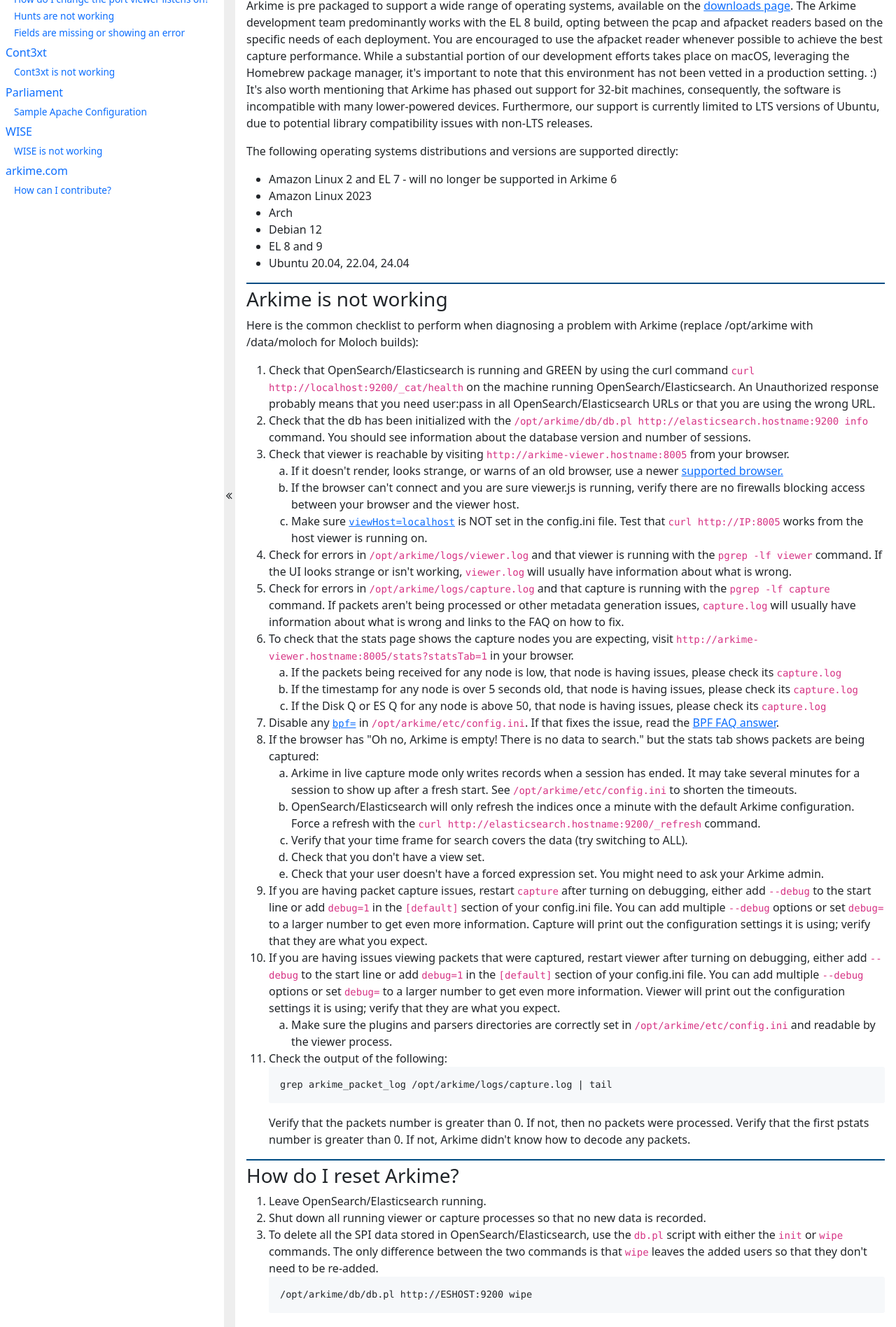
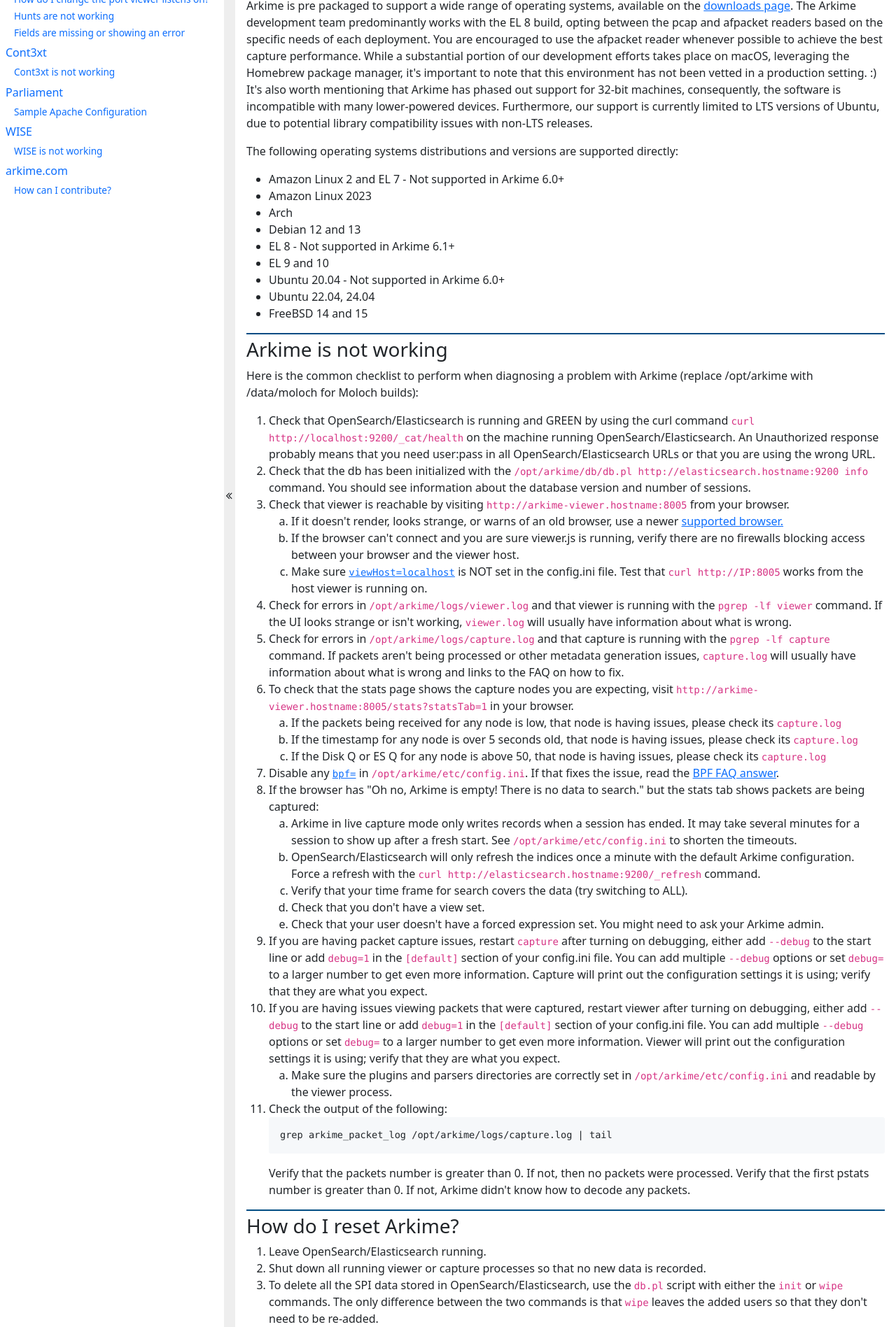
Before and after one commit to arkime/arkimeweb, a Jekyll site: the page built from faq.html, in a window 1280 px wide. Shown: the part 1828-3725 px from the top of the page at 70% size. Built offline with Jekyll 4.4.1, drawn with Linux system fonts in a browser that asks for light colours; some of the changed text lies outside the part shown.

Commit message:
update OS info

```diff
--- a/faq.html
+++ b/faq.html
@@ -769,7 +769,7 @@
       </p>
       <ul>
         <li>
-          Amazon Linux 2 and EL 7 - will no longer be supported in Arkime 6
+          Amazon Linux 2 and EL 7 - Not supported in Arkime 6.0+
         </li>
         <li>
           Amazon Linux 2023
@@ -778,13 +778,22 @@
           Arch
         </li>
         <li>
-          Debian 12
-        </li>
-        <li>
-          EL 8 and 9
-        </li>
-        <li>
-          Ubuntu 20.04, 22.04, 24.04
+          Debian 12 and 13
+        </li>
+        <li>
+          EL 8 - Not supported in Arkime 6.1+
+        </li>
+        <li>
+          EL 9 and 10
+        </li>
+        <li>
+          Ubuntu 20.04 - Not supported in Arkime 6.0+
+        </li>
+        <li>
+          Ubuntu 22.04, 24.04
+        </li>
+        <li>
+          FreeBSD 14 and 15
         </li>
       </ul>
 
```
